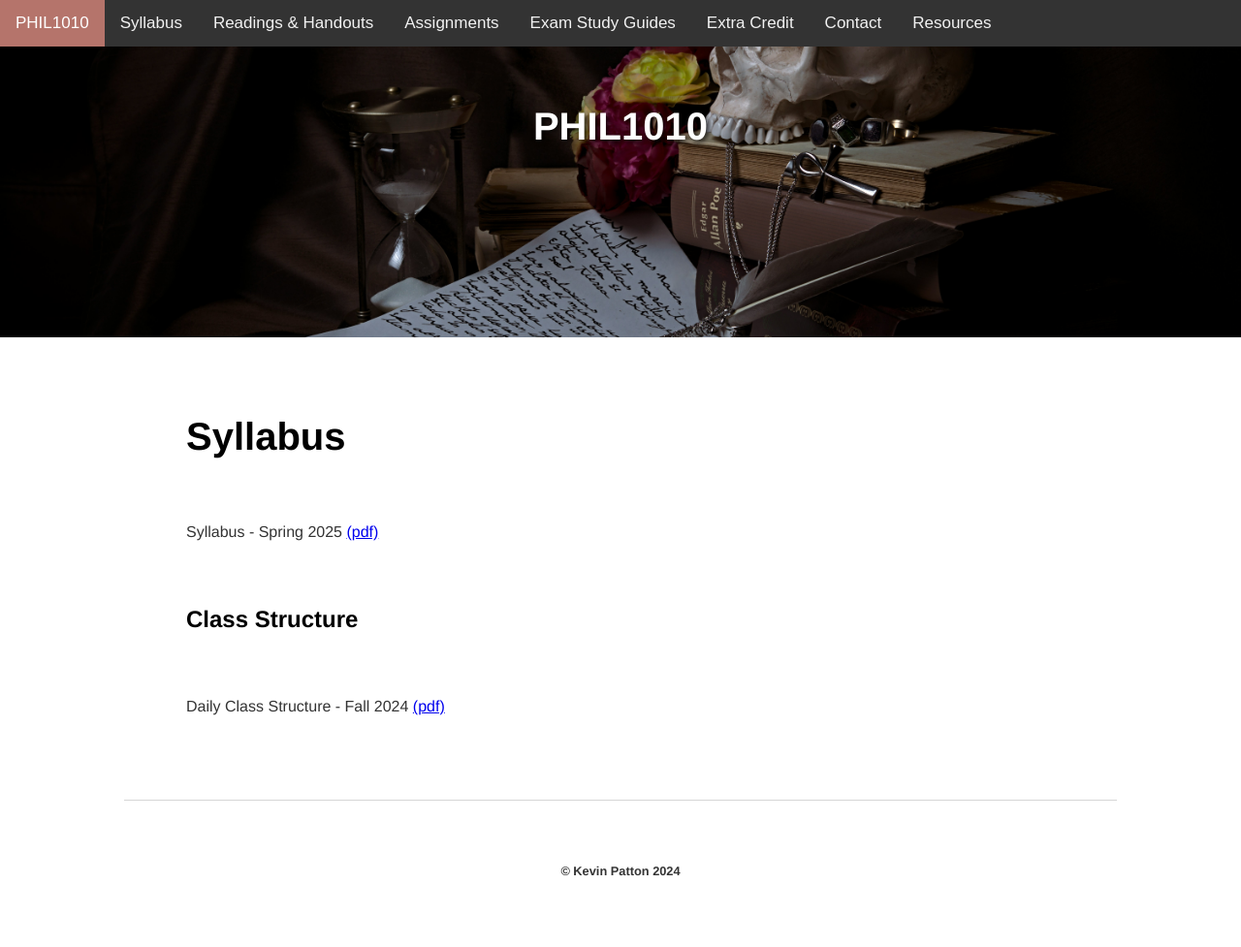
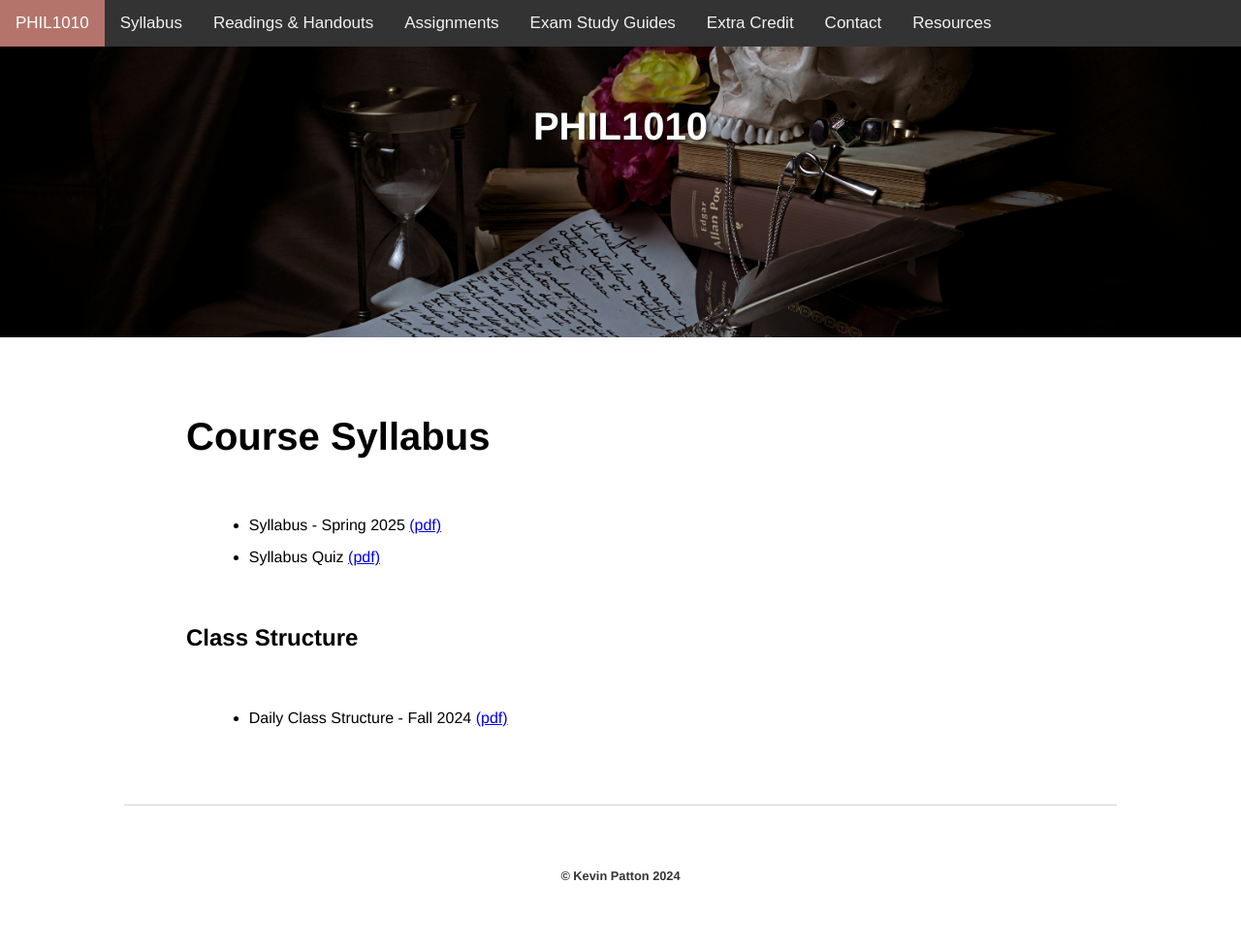
Before and after one commit to kevinjpatton/kevinjpatton.github.io, a Jekyll site: the page built from teaching/phil_1010/syllabus/index.html, in a window 1280 px wide. Shown: the whole page at 97% size. Built offline with Jekyll 4.4.1, drawn with Linux system fonts in a browser that asks for light colours; Markdown is read by kramdown in place of the engine named in the settings.

Commit message:
Update index.html

```diff
--- a/teaching/phil_1010/syllabus/index.html
+++ b/teaching/phil_1010/syllabus/index.html
@@ -2,7 +2,10 @@
 layout: 1010
 title: PHIL1010 - Syllabus
 ---
-<h1>Syllabus</h1>
-<p>Syllabus - Spring 2025 <a href="/teaching/phil_1010/syllabus/Syllabus_PHIL1010_Spring2025.pdf" target="_blank">(pdf)</a></p>
-<h2>Class Structure</h2>
-<p>Daily Class Structure - Fall 2024 <a href="/teaching/commonresources/Handout - 1000_2000 Class Structure.pdf" target="_blank">(pdf)</a></p>
+<h1>Course Syllabus</h1><ul class="standard-list">
+<li>Syllabus - Spring 2025 <a href="/teaching/phil_1010/syllabus/Syllabus_PHIL1010_Spring2025.pdf" target="_blank">(pdf)</a></li>
+<li>Syllabus Quiz <a href="/teaching/phil_3050/syllabus/PHIL1010 - Syllabus Quiz.pdf" target="_blank">(pdf)</a></li>
+</ul>
+<h2>Class Structure</h2><ul class="standard-list">
+<li>Daily Class Structure - Fall 2024 <a href="/teaching/commonresources/Handout - 1000_2000 Class Structure.pdf" target="_blank">(pdf)</a></li>
+</ul>
```
